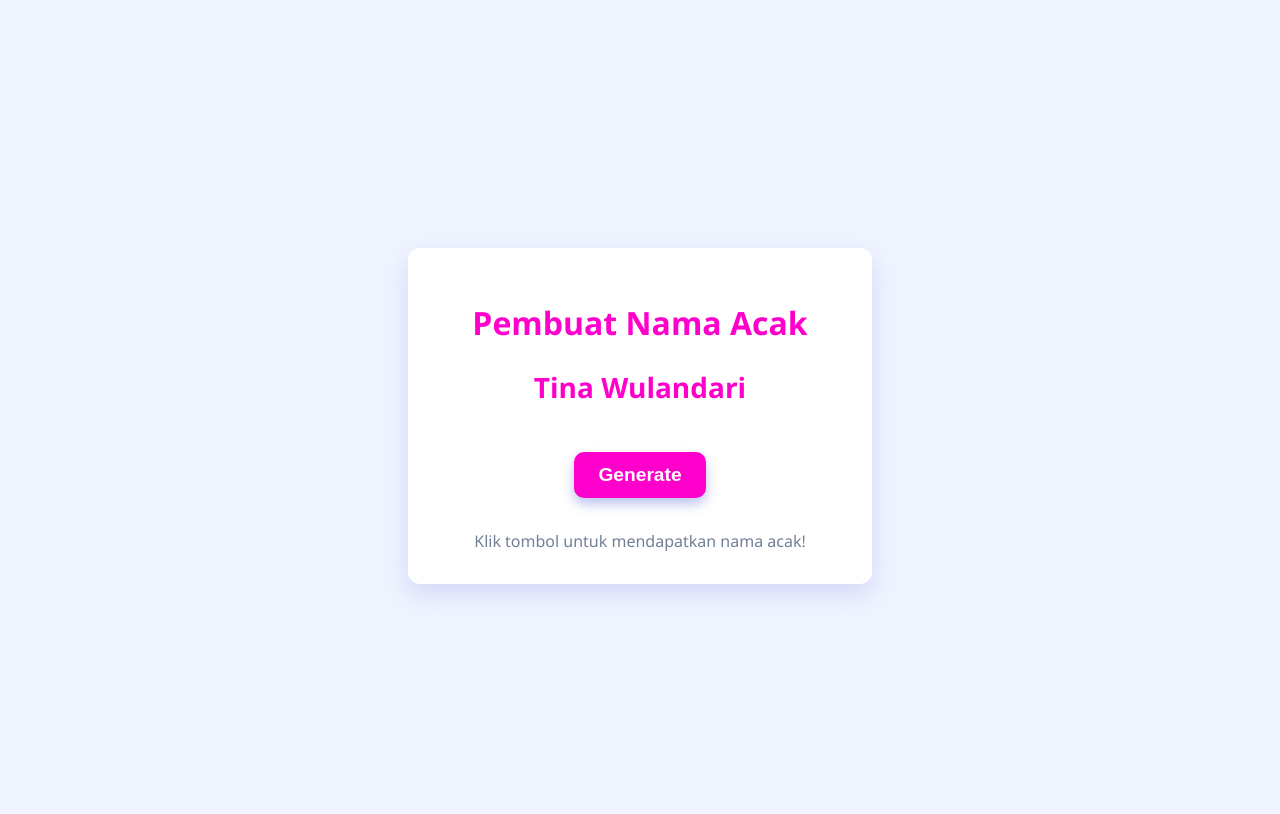
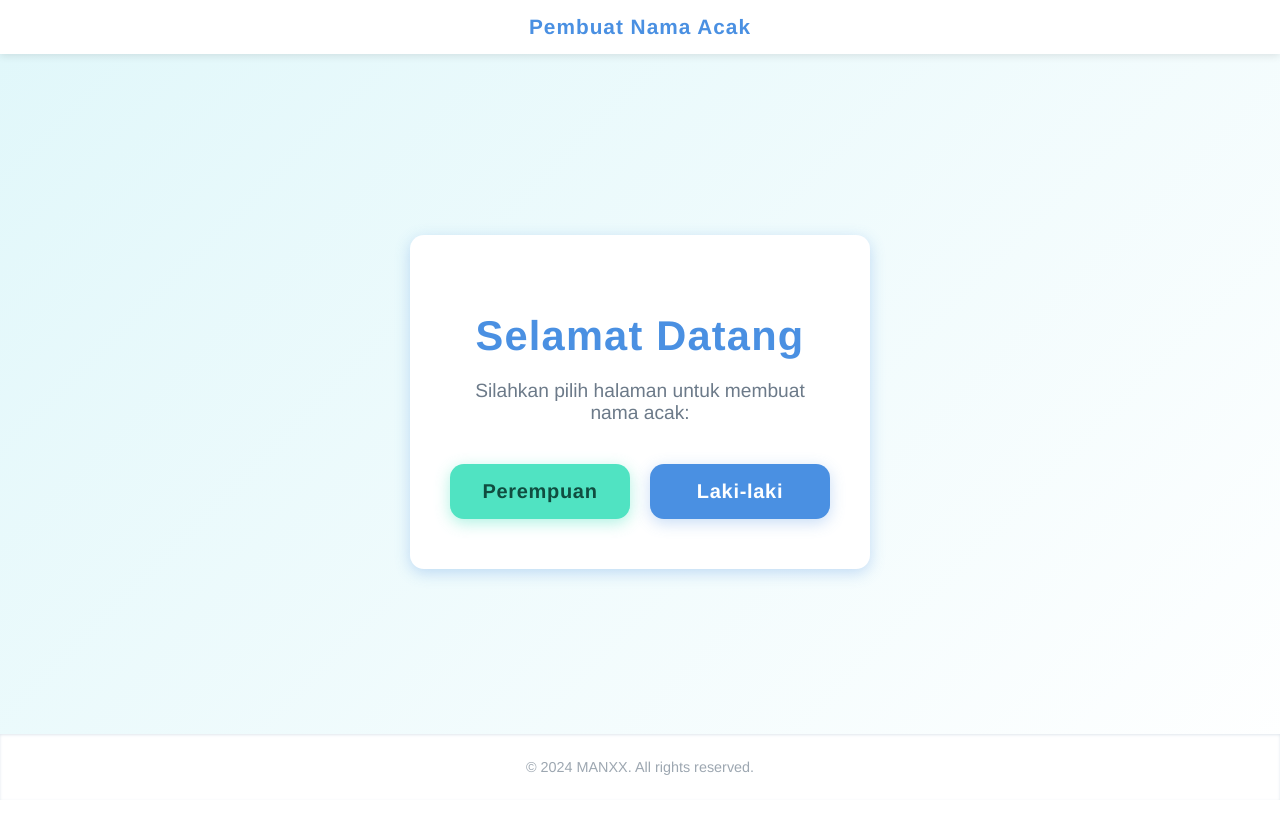
Before and after one commit to manxx991/manxx991.github.io, a plain HTML site: page index.html in a window 1280 px wide. Drawn offline with Linux system fonts and the light colour scheme.

Commit message:
Update index.html

```diff
--- a/index.html
+++ b/index.html
@@ -1,140 +1,139 @@
 <!DOCTYPE html>
-<html lang="en">
+<html lang="id">
 <head>
 <meta charset="UTF-8" />
 <meta name="viewport" content="width=device-width, initial-scale=1" />
-    <link rel="icon" type="image/png" href="https://i.supa.codes/qS3Mnw">
-    <title>MANXX | Random Name Generate</title>
+<title>Halaman Utama | MANXX</title>
 <style>
   :root {
-        --primary-color: #ff00cc;
-        --secondary-color: #a8f57f;
-        --background-color: #f0f4ff;
-        --text-color: #000000;
-        --button-bg: var(--primary-color);
-        --button-hover-bg: var(--secondary-color);
-        --font-family: "Segoe UI", Tahoma, Geneva, Verdana, sans-serif;
+    --primary-color: #4a90e2;
+    --secondary-color: #50e3c2;
+    --background-gradient: linear-gradient(135deg, #e0f7fa, #ffffff);
+    --text-color: #2c3e50;
+    --btn-bg: var(--primary-color);
+    --btn-hover-bg: var(--secondary-color);
+    --font-family: 'Helvetica Neue', Helvetica, Arial, sans-serif;
+    --border-radius: 14px;
+    --box-shadow: 0 4px 15px rgba(74, 144, 226, 0.3);
+  }
+  * {
+    box-sizing: border-box;
   }
   body {
     margin: 0;
-        background: var(--background-color);
     font-family: var(--font-family);
+    background: var(--background-gradient);
+    color: var(--text-color);
     display: flex;
+    flex-direction: column;
     min-height: 100vh;
+  }
+  nav {
+    position: fixed;
+    top: 0;
+    width: 100%;
+    background-color: white;
+    color: var(--primary-color);
+    padding: 15px 30px;
+    font-weight: 700;
+    font-size: 1.3rem;
+    letter-spacing: 1px;
+    box-shadow: 0 2px 8px rgba(0,0,0,0.1);
+    z-index: 1000;
+    display: flex;
+    justify-content: center;
+  }
+  main {
+    flex-grow: 1;
+    display: flex;
+    justify-content: center;
     align-items: center;
-        justify-content: center;
-        padding: 1rem;
-        color: var(--text-color);
+    padding: 120px 20px 50px;
   }
-      .container {
+  .content {
     background: white;
-        box-shadow: 0 10px 25px rgba(90, 103, 216, 0.2);
-        border-radius: 12px;
+    border-radius: var(--border-radius);
+    box-shadow: var(--box-shadow);
+    padding: 50px 40px;
+    max-width: 460px;
     width: 100%;
-        max-width: 400px;
-        padding: 2rem;
     text-align: center;
+    transition: box-shadow 0.3s ease;
+  }
+  .content:hover {
+    box-shadow: 0 8px 30px rgba(74, 144, 226, 0.45);
   }
   h1 {
-        margin-bottom: 1.5rem;
-        font-weight: 700;
-        font-size: 2rem;
+    font-size: 2.6rem;
+    margin-bottom: 20px;
+    letter-spacing: 1.2px;
     color: var(--primary-color);
   }
-      button {
-        margin-top: 1.25rem;
-        background-color: var(--button-bg);
+  p {
+    font-size: 1.2rem;
+    color: #6c7a89;
+    margin-bottom: 40px;
+    font-weight: 500;
+  }
+  .btn-group {
+    display: flex;
+    gap: 20px;
+  }
+  a.button {
+    flex: 1;
+    display: inline-flex;
+    justify-content: center;
+    align-items: center;
+    padding: 16px 0;
+    font-size: 1.25rem;
+    font-weight: 700;
     color: white;
-        border: none;
-        padding: 0.75rem 1.5rem;
-        font-size: 1.2rem;
-        font-weight: 700;
-        border-radius: 10px;
+    text-decoration: none;
+    border-radius: var(--border-radius);
+    background: var(--btn-bg);
+    box-shadow: var(--box-shadow);
+    transition: background-color 0.3s ease, box-shadow 0.3s ease;
+    user-select: none;
     cursor: pointer;
-        transition: background-color 0.3s ease;
-        box-shadow: 0 6px 12px rgba(90, 103, 216, 0.4);
+    letter-spacing: 0.7px;
   }
-      button:hover {
-        background-color: var(--button-hover-bg);
+  a.button.secondary {
+    background: var(--secondary-color);
+    color: #104d40;
+    box-shadow: 0 4px 15px rgba(80, 227, 194, 0.45);
   }
-      .result {
-        margin-bottom: 1.5rem;
-        font-size: 1.75rem;
-        font-weight: 700;
-        color: var(--primary-color);
-        min-height: 2.5rem;
-        transition: all 0.4s ease;
+  a.button:hover {
+    background: var(--secondary-color);
+    color: #104d40;
+    box-shadow: 0 8px 25px rgba(80, 227, 194, 0.6);
   }
-      .footer {
-        margin-top: 2rem;
-        font-size: 1rem;
-        color: #718096;
-        user-select: none;
+  a.button.secondary:hover {
+    background: var(--primary-color);
+    color: white;
+    box-shadow: var(--box-shadow);
+  }
+  footer {
+    text-align: center;
+    padding: 25px 15px;
+    color: #9da7b1;
+    font-size: 0.9rem;
+    background: white;
+    box-shadow: inset 0 1px 3px #e0e6ed;
   }
 </style>
 </head>
 <body>
-    <div class="container">
-      <h1>Pembuat Nama Acak</h1>
-      <div class="result" id="result"></div>
-      <button id="generateBtn">Generate</button>
-      <div class="footer">Klik tombol untuk mendapatkan nama acak!</div>
+<nav>Pembuat Nama Acak</nav>
+<main>
+  <div class="content">
+    <h1>Selamat Datang</h1>
+    <p>Silahkan pilih halaman untuk membuat nama acak:</p>
+    <div class="btn-group">
+      <a href="perempuan.html" class="button secondary" aria-label="Masuk Halaman Perempuan">Perempuan</a>
+      <a href="laki.html" class="button" aria-label="Masuk Halaman Laki-laki">Laki-laki</a>
     </div>
-
-    <script>
-      const generateBtn = document.getElementById("generateBtn");
-      const result = document.getElementById("result");
-
-      const firstNames = [
-  "Wulan", "Siti", "Tika", "Ayu", "Bella", "Citra", "Fitri", "Desi", "Vina",
-  "Dewi", "Nina", "Rina", "Lina", "Sari", "Rani", "Diana", "Maya", "Nadia",
-  "Putri", "Sinta", "Rika", "Lia", "Fika", "Yuni", "Tina", "Nia", "Dina",
-  "Vera", "Cindy", "Mira", "Rosa", "Tiara", "Intan", "Mega", "Silvi", "Anisa",
-  "Nurul", "Kartika", "Zahra", "Kania", "Viona", "Elisa", "Aulia", "Fani",
-  "Gita", "Riska", "Lidya", "Meli", "Novi", "Sheila", "Natasya", "Indri",
-  "Muthia", "Hani", "Adinda", "Dinda", "Nadya", "Salwa", "Farah", "Delia",
-  "Ajeng", "Keyla", "Jihan", "Yasmin", "Laras", "Alika", "Vania", "Meylani",
-  "Rahma", "Syifa", "Mutia", "Dea", "Kirana", "Salsa", "Anjani", "Cassandra",
-  "Oktavia", "Feby", "Tasya", "Della", "Intania", "Winda", "Marsha", "Nayla",
-  "Sekar", "Shafira", "Zulfa", "Isna", "Almira", "Hilda", "Reva", "Mikhaila",
-  "Naila", "Dania", "Caitlyn", "Lovina", "Syakira", "Rafaela", "Azkia", "Shafa"
-];
-
-const lastNames = [
-  "Saputri", "Zahra", "Kusuma", "Anggraini", "Apriani", "Sari", "Wijayanti",
-  "Auliya", "Lestari", "Amelia", "Maulida", "Indah", "Puspita", "Melati",
-  "Nurhaliza", "Safitri", "Rahmawati", "Putriana", "Permatasari", "Cahyani",
-  "Salsabila", "Ramadhani", "Wulandari", "Hidayati", "Rohmah", "Utami",
-  "Pratiwi", "Hermawati", "Yuliana", "Dewantara", "Febrianti", "Putriani",
-  "Marwah", "Halimah", "Rosidah", "Angelin", "Rosalia", "Soraya", "Syahrani",
-  "Maulani", "Azahra", "Kamila", "Shabira", "Rahmania", "Qotrunnada", "Anjani",
-  "Fatimah", "Humairah", "Karimah", "Latifah", "Shalihah", "Muthmainnah",
-  "Azzahra", "Nurfadilah", "Amani", "Syakirah", "Hafshah", "Salamah",
-  "Najwa", "Zhafira", "Balqis", "Shaqeena", "Khaulah", "Yumna", "Khairunnisa",
-  "Fitriyani", "Munirah", "Haura", "Zalfa", "Nurfadhilah", "Raisya", "Shakira",
-  "Nadhira", "Qonita", "Azizah", "Nabila", "Yulinda", "Hanifah", "Sitiami",
-  "Fitriawati", "Putriani", "Nurani", "Melinda", "Utaminingtyas", "Jannah",
-  "Fazira", "Kaniawati", "Arifah", "Musyarrofah", "Aqilah", "Azzura",
-  "Maysaroh", "Nadira", "Rohani", "Sabirah", "Naysila", "Muthiawati", "Qonainah",
-  "Syakila", "Nuraisyah", "Auliati", "Nisrina"
-];
-
-      function getRandomName(firstNames, lastNames) {
-        const firstName = firstNames[Math.floor(Math.random() * firstNames.length)];
-        const lastName = lastNames[Math.floor(Math.random() * lastNames.length)];
-        return `${firstName} ${lastName}`;
-      }
-
-      generateBtn.addEventListener("click", () => {
-        const randomName = getRandomName(firstNames, lastNames);
-        result.textContent = randomName;
-        result.style.color = "var(--primary-color)";
-      });
-
-      // Generate a random name on initial page load as well
-      window.addEventListener("DOMContentLoaded", () => {
-        generateBtn.click();
-      });
-    </script>
+  </div>
+</main>
+<footer>© 2024 MANXX. All rights reserved.</footer>
 </body>
 </html>
```
Lines whose indentation alone changed are shown as unchanged.
